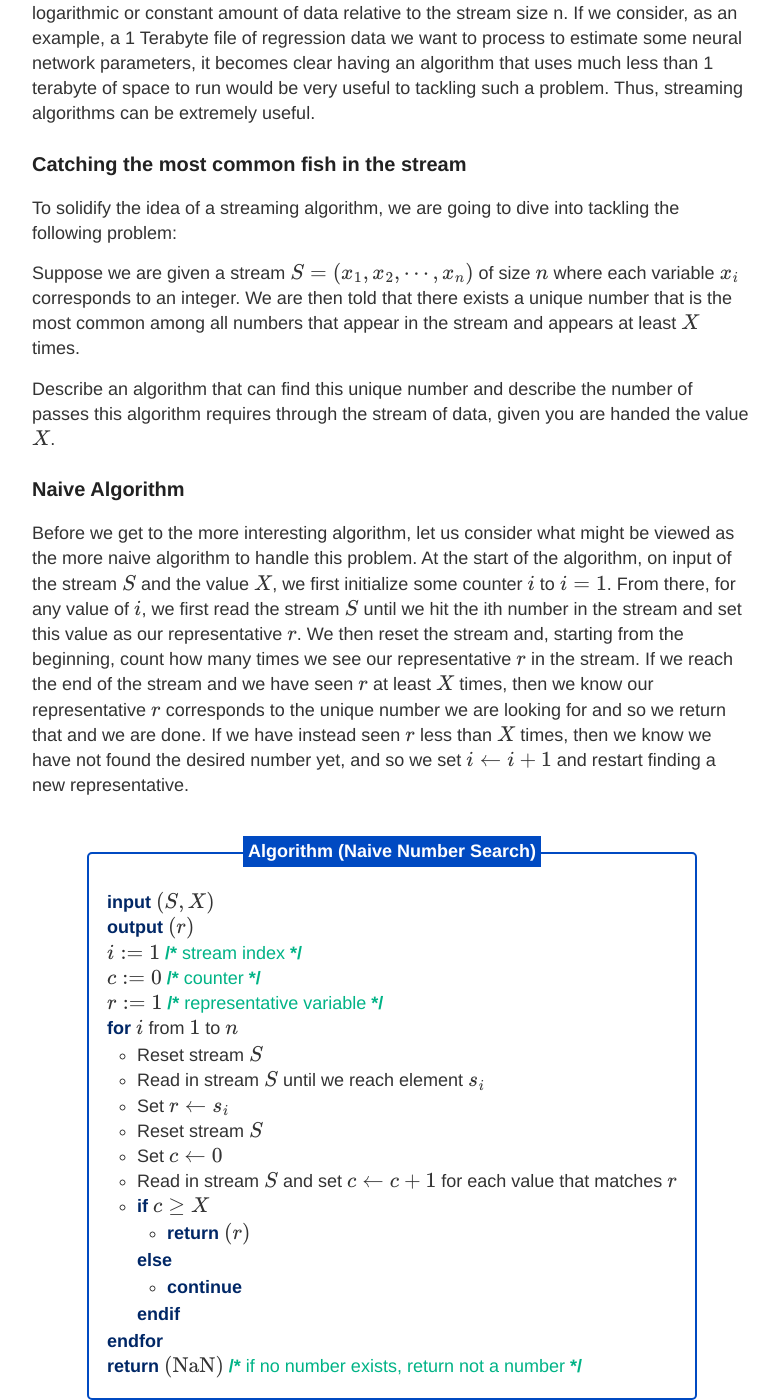
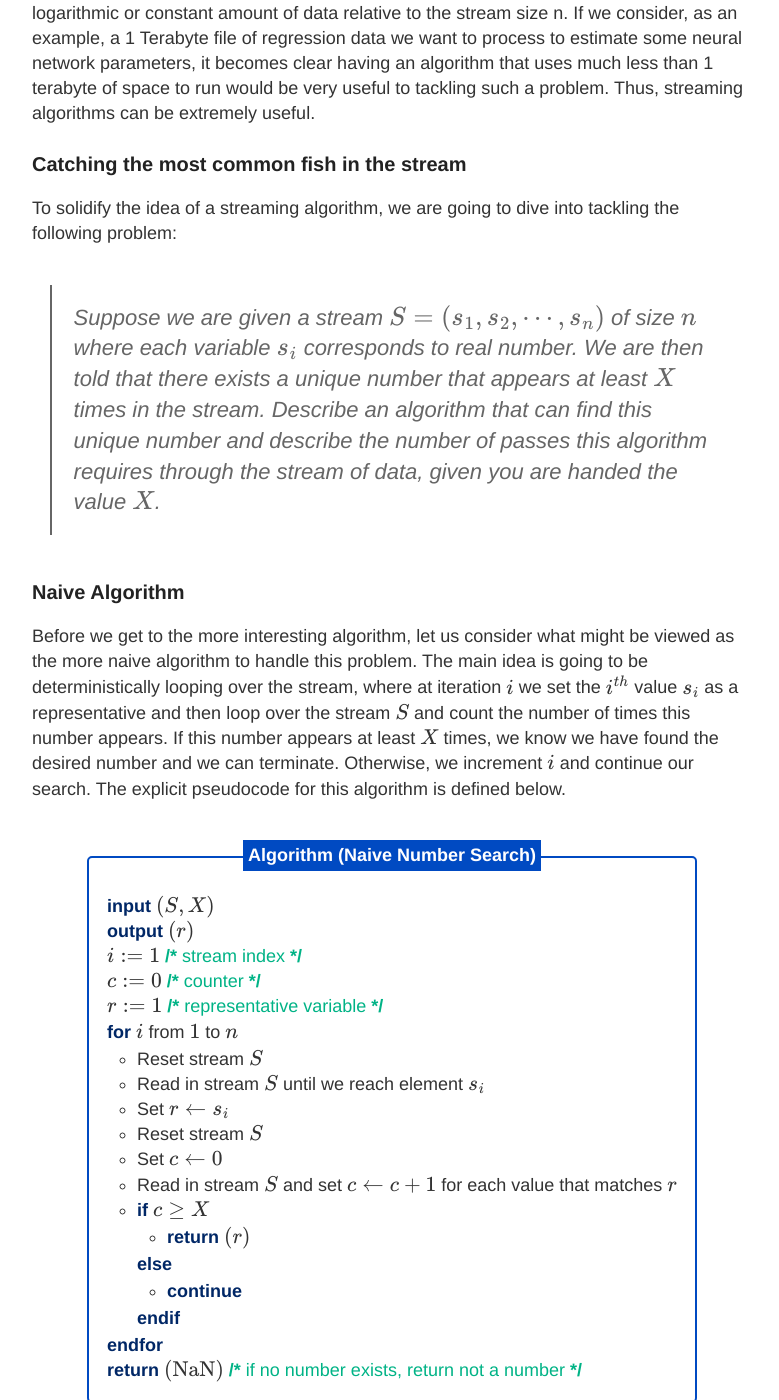
Before and after one commit to choward1491/choward1491.github.io, a Jekyll site: the page built from _posts/2020-7-25-Searching-Streams-for-the-Unknown.md, in a window 1280 px wide and 1400 px high, scrolled down 1434 px. Shown: the whole window, without its empty margins (248-1027 px from the left). Built offline with Jekyll 4.4.1, drawn with Linux system fonts in a browser that asks for light colours; nearby versions of some CDN libraries; comment, search, counter and statistics services are not loaded; some of the changed text lies outside the part shown.

Commit message:
push some changes.. streaming post

```diff
--- a/_posts/2020-7-25-Searching-Streams-for-the-Unknown.md
+++ b/_posts/2020-7-25-Searching-Streams-for-the-Unknown.md
@@ -16,17 +16,14 @@ With such a data abundance, how do we construct efficient algorithms to handle t
 ### Streaming Algorithm Basics
 So one might ask, what is a streaming algorithm? To start, let us consider what a stream might be. A stream is a sequence of data that we start and then run through in the order of the sequence. In some contexts, one can only pass through a stream once while in other contexts one pass through the stream as many times as needed. A streaming algorithm generally corresponds to an algorithm that operates on a stream to compute or estimate some quantity. Commonly, streaming algorithms operate on the assumption that the stream has so much data within it that algorithms operating on the stream should use a logarithmic or constant amount of data relative to the stream size n. If we consider, as an example, a 1 Terabyte file of regression data we want to process to estimate some neural network parameters, it becomes clear having an algorithm that uses much less than 1 terabyte of space to run would be very useful to tackling such a problem. Thus, streaming algorithms can be extremely useful.
 
-
 ### Catching the most common fish in the stream
 
 To solidify the idea of a streaming algorithm, we are going to dive into tackling the following problem:
 
-Suppose we are given a stream $S = (x_1, x_2, \cdots, x_n)$ of size $n$ where each variable $x_i$ corresponds to an integer. We are then told that there exists a unique number that is the most common among all numbers that appear in the stream and appears at least $X$ times.
-
-Describe an algorithm that can find this unique number and describe the number of passes this algorithm requires through the stream of data, given you are handed the value $X$.
+> Suppose we are given a stream $S = (s_1, s_2, \cdots, s_n)$ of size $n$ where each variable $s_i$ corresponds to real number. We are then told that there exists a unique number that appears at least $X$ times in the stream. Describe an algorithm that can find this unique number and describe the number of passes this algorithm requires through the stream of data, given you are handed the value $X$.
 
 ### Naive Algorithm
-Before we get to the more interesting algorithm, let us consider what might be viewed as the more naive algorithm to handle this problem. At the start of the algorithm, on input of the stream $S$ and the value $X$, we first initialize some counter $i$ to $i = 1$. From there, for any value of $i$, we first read the stream $S$ until we hit the ith number in the stream and set this value as our representative $r$. We then reset the stream and, starting from the beginning, count how many times we see our representative $r$ in the stream. If we reach the end of the stream and we have seen $r$ at least $X$ times, then we know our representative $r$ corresponds to the unique number we are looking for and so we return that and we are done. If we have instead seen $r$ less than $X$ times, then we know we have not found the desired number yet, and so we set $i \leftarrow i + 1$ and restart finding a new representative.
+Before we get to the more interesting algorithm, let us consider what might be viewed as the more naive algorithm to handle this problem. The main idea is going to be deterministically looping over the stream, where at iteration $i$ we set the $i^{th}$ value $s_i$ as a representative and then loop over the stream $S$ and count the number of times this number appears. If this number appears at least $X$ times, we know we have found the desired number and we can terminate. Otherwise, we increment $i$ and continue our search. The explicit pseudocode for this algorithm is defined below.
 
 <div class="algorithm">
     <div class="algorithm_name" text="Naive Number Search"></div>
@@ -63,7 +60,7 @@ Before we get to the more interesting algorithm, let us consider what might be v
     <div class="return">$(\text{NaN})$ <span class="my_comment">if no number exists, return not a number</span></div>
 </div>
 
-It is pretty clear that this algorithm has us trying every type of number in the stream and seeing if its frequency is at least $X$, implying we will eventually find our desired number. Since for each value of $i$ we have to pass through the stream $2$ times, once to get the $i^{th}$ number and once to compute the frequency of that number, this implies in the worst case we will pass through the stream at most $2n$ times. Seems like a simple enough algorithm! So can we do any better?
+It is pretty clear that this algorithm has us trying every type of number in the stream and seeing if its frequency is at least $X$, implying we will eventually find our desired number if it exists. Since for each value of $i$ we have to pass through the stream $2$ times, once to get the $i^{th}$ number as a representative and once to compute the frequency of that number, this implies in the worst case we will pass through the stream at most $2n$ times. Further, we can see that the only extra space we use other than the inputs is a few counters and a temporary number representing the representative. This implies our space complexity is at most $O(\log(n))$. So this algorithm is simple, correct, and has a small space footprint. Can we do any better?
 
 ### A Randomized Algorithm
 The previous algorithm is what we would consider deterministic, meaning that for the same input the algorithm will return the same answer in the same amount of runtime. In this case, we will consider a Las Vegas styled randomized algorithm, meaning for the same input the algorithm will return the same answer but its runtime can vary. This algorithm is going to be very similar to the previous one, but the twist leads to some interesting results.
```
